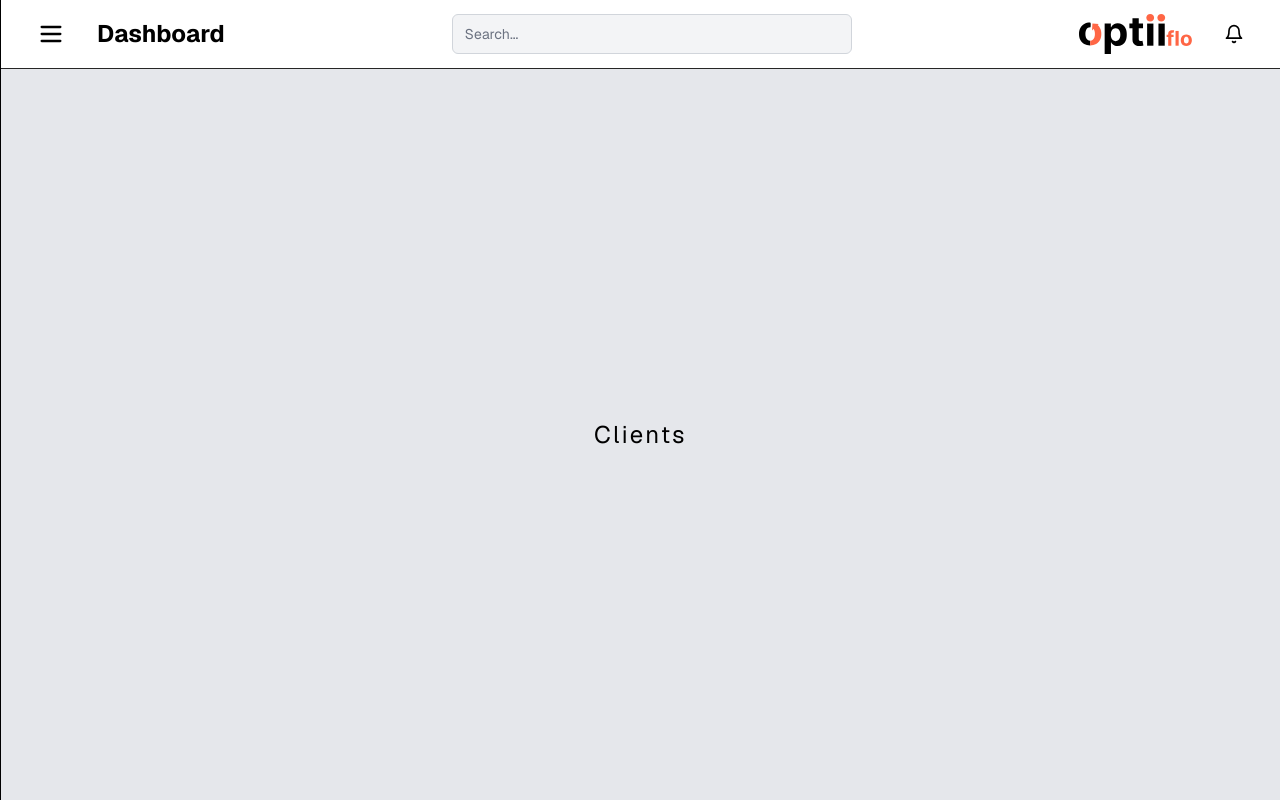
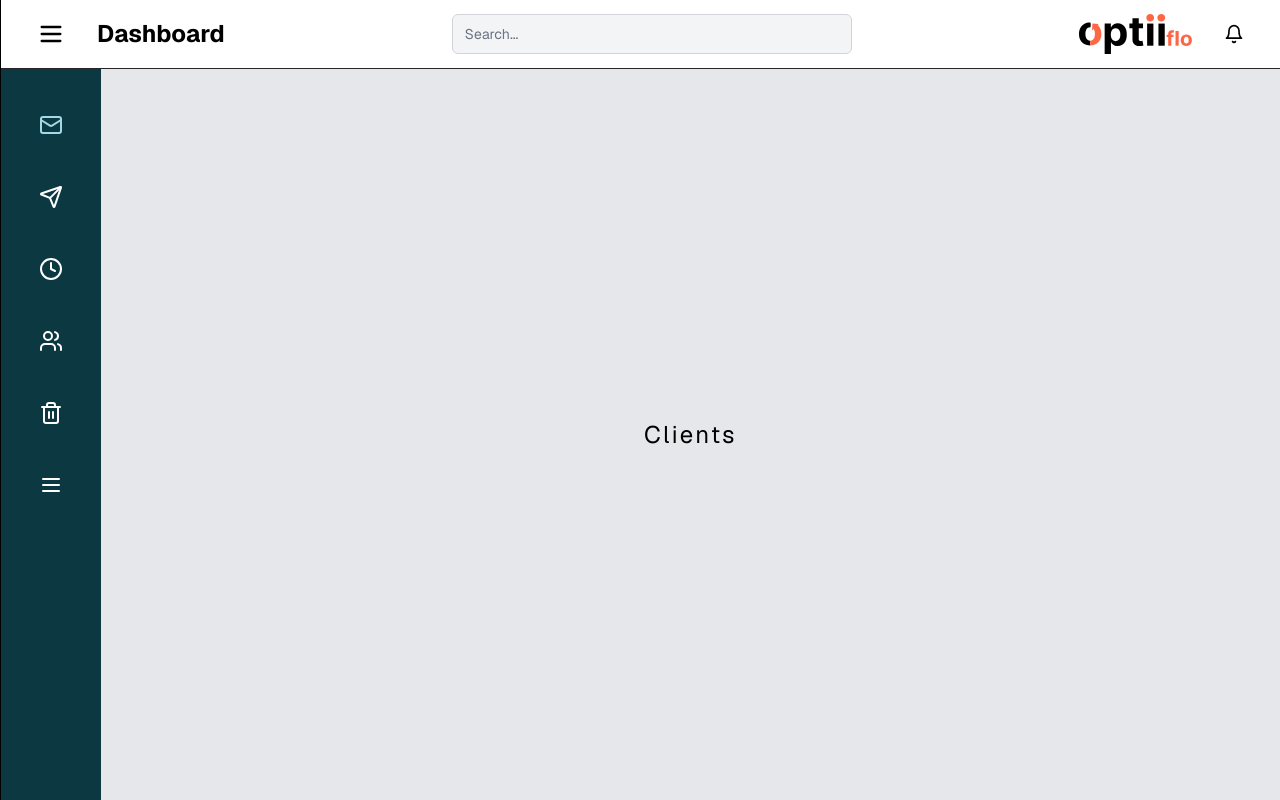
Before and after one commit to jduncan017/optiiflo-mvp, a Next.js app: page /clients in a window 1280 px wide. Built offline with nearby package versions, Linux system fonts and the light colour scheme.

Commit message:
update pageSidebar, start client page

```diff
--- a/src/app/clients/page.tsx
+++ b/src/app/clients/page.tsx
@@ -1,7 +1,12 @@
+import EmailSidebar from "~/components/emailClient/emailSidebar";
+
 export default function ClientsPage() {
   return (
-    <div className="flex h-full w-full items-center justify-center bg-gray-200 text-2xl tracking-widest">
-      Clients
+    <div className="EmailClient flex h-full w-full bg-gray-100">
+      <EmailSidebar />
+      <div className="flex h-full w-full items-center justify-center bg-gray-200 text-2xl tracking-widest">
+        Clients
+      </div>
     </div>
   );
 }
--- a/src/app/dashboard/overviewCard.tsx
+++ b/src/app/dashboard/overviewCard.tsx
@@ -16,7 +16,7 @@ export default function OverviewCard({
 }: OverviewCardProps) {
   return (
     <Card className="OverviewCard flex h-full flex-col">
-      <CardHeader className="HeaderContiner flex flex-row items-center justify-between pb-6">
+      <CardHeader className="HeaderContiner flex flex-row items-center justify-between pb-8">
         <CardTitle className="Title text-sm font-medium">{title}</CardTitle>
         <Icon className="Icon mt-0 h-6 w-6 text-optiiOrange dark:text-gray-400" />
       </CardHeader>
--- a/src/app/layout.tsx
+++ b/src/app/layout.tsx
@@ -22,7 +22,6 @@ export const metadata: Metadata = {
     "tax",
   ],
   authors: [{ name: "Joshua Duncan" }, { name: "DigitalNova Studio" }],
-  viewport: "width=device-width, initial-scale=1",
   openGraph: {
     title: "Optiiflo MVP",
     description:
--- a/src/components/appSidebar.tsx
+++ b/src/components/appSidebar.tsx
@@ -38,7 +38,7 @@ export default function SidebarComponent() {
     { name: "Dashboard", icon: Home, href: "/dashboard" },
     { name: "Email", icon: Mail, href: "/email" },
     { name: "My Week", icon: Calendar, href: "/myWeek" },
-    { name: "Contacts", icon: Users, href: "/clients" },
+    { name: "Clients", icon: Users, href: "/clients" },
   ];
 
   return (
--- a/src/components/emailClient/emailSidebar.tsx
+++ b/src/components/emailClient/emailSidebar.tsx
@@ -5,63 +5,138 @@ import { Button } from "~/components/ui/button";
 import { Mail, Send, Clock, Users, Trash2, Menu } from "lucide-react";
 import { cva } from "class-variance-authority";
 
-const Inboxes = {
-  Inbox: {
-    icon: Mail,
-    label: "Inbox",
-  },
-  Sent: {
-    icon: Send,
-    label: "Sent",
-  },
-  Scheduled: {
-    icon: Clock,
-    label: "Scheduled",
-  },
-  Contacts: {
-    icon: Users,
-    label: "Contacts",
-  },
-  Trash: {
-    icon: Trash2,
-    label: "Trash",
-  },
-  Menu: {
-    icon: Menu,
-    label: "Menu",
-  },
-};
-
 const IconStyles = cva("h-6 w-6", {
   variants: {
     selected: {
       true: "text-optiiBlue",
       false: "hover:text-optiiTeal",
     },
+    open: {
+      true: "text-optiiBlue",
+      false: "hover:text-optiiTeal",
+    },
+  },
+  defaultVariants: {
+    selected: false,
+    open: false,
+  },
+});
+
+const SidebarStyles = cva(
+  "Sidebar flex flex-col w-fit items-center gap-6 bg-optiiTeal px-1.5 py-8 transition-all duration-300 overflow-hidden",
+  {
+    variants: {
+      isOpen: {
+        true: "min-w-[240px] items-start",
+        false: "min-w-[100px] items-center",
+      },
+    },
+    defaultVariants: {
+      isOpen: false,
+    },
+  },
+);
+
+const ButtonStyles = cva(
+  "h-12 w-full justify-start gap-3 text-white hover:bg-white hover:text-optiiTeal",
+  {
+    variants: {
+      selected: {
+        true: "text-optiiBlue",
+        false: "hover:bg-white hover:text-optiiTeal",
+      },
     },
     defaultVariants: {
       selected: false,
     },
-});
+  },
+);
 
 export default function EmailSidebar() {
   const [selectedInbox, setSelectedInbox] = useState("Inbox");
+  const [isOpen, setIsOpen] = useState(false);
+
+  const Inboxes = {
+    Inbox: {
+      icon: Mail,
+      label: "Inbox",
+      action: () => {
+        console.log("Inbox action triggered");
+      },
+    },
+    Sent: {
+      icon: Send,
+      label: "Sent",
+      action: () => {
+        console.log("Sent action triggered");
+      },
+    },
+    Scheduled: {
+      icon: Clock,
+      label: "Scheduled",
+      action: () => {
+        console.log("Scheduled action triggered");
+      },
+    },
+    Contacts: {
+      icon: Users,
+      label: "Contacts",
+      action: () => {
+        console.log("Contacts action triggered");
+      },
+    },
+    Trash: {
+      icon: Trash2,
+      label: "Trash",
+      action: () => {
+        console.log("Trash action triggered");
+      },
+    },
+  };
 
   return (
-    <div className="flex flex-col items-center gap-6 bg-optiiTeal px-4 py-8">
+    <>
+      <ul className={SidebarStyles({ isOpen })}>
         {Object.entries(Inboxes).map(([key, value]) => (
+          <li className={`${key} relative w-full px-4`} key={key}>
             <Button
-          key={key}
               variant="ghost"
-          size="icon"
-          className="text-white hover:bg-white hover:text-optiiTeal"
-          onClick={() => setSelectedInbox(key)}
+              className={ButtonStyles({
+                selected: key === selectedInbox,
+              })}
+              onClick={() => {
+                value.action();
+                setSelectedInbox(key);
+              }}
             >
               <value.icon
-            className={IconStyles({ selected: key === selectedInbox })}
+                className={IconStyles({
+                  selected: key === selectedInbox,
+                })}
               />
+              {isOpen && (
+                <p className="absolute left-[70px] text-lg font-medium">
+                  {value.label}
+                </p>
+              )}
             </Button>
+          </li>
         ))}
-    </div>
+        <li className="relative w-full px-4">
+          <Button
+            variant="ghost"
+            className="h-12 w-full justify-start gap-3 text-white hover:bg-white hover:text-optiiTeal"
+            onClick={() => {
+              setIsOpen(!isOpen);
+            }}
+          >
+            <Menu className="h-6 w-6" />
+            {isOpen && (
+              <p className="absolute left-[70px] text-lg font-medium">Menu</p>
+            )}
+          </Button>
+        </li>
+      </ul>
+    </>
   );
 }
--- a/src/components/ui/card.tsx
+++ b/src/components/ui/card.tsx
@@ -21,7 +21,11 @@ const CardHeader = React.forwardRef<
   HTMLDivElement,
   React.HTMLAttributes<HTMLDivElement>
 >(({ className, ...props }, ref) => (
-  <div ref={ref} className={cn("flex flex-col p-6", className)} {...props} />
+  <div
+    ref={ref}
+    className={cn("flex flex-col px-6 py-5", className)}
+    {...props}
+  />
 ));
 CardHeader.displayName = "CardHeader";
 
@@ -56,7 +60,7 @@ const CardContent = React.forwardRef<
   HTMLDivElement,
   React.HTMLAttributes<HTMLDivElement>
 >(({ className, ...props }, ref) => (
-  <div ref={ref} className={cn("px-6 pb-4 pt-0", className)} {...props} />
+  <div ref={ref} className={cn("px-6 pb-5 pt-0", className)} {...props} />
 ));
 CardContent.displayName = "CardContent";
 
```
Lines whose indentation alone changed are shown as unchanged.
